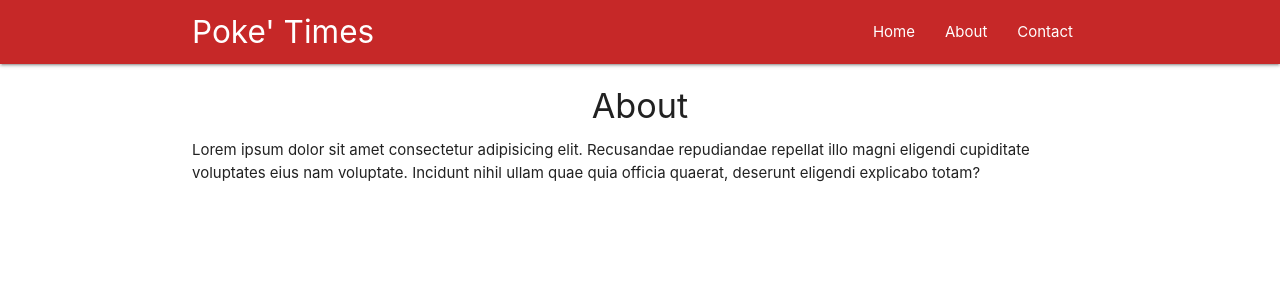
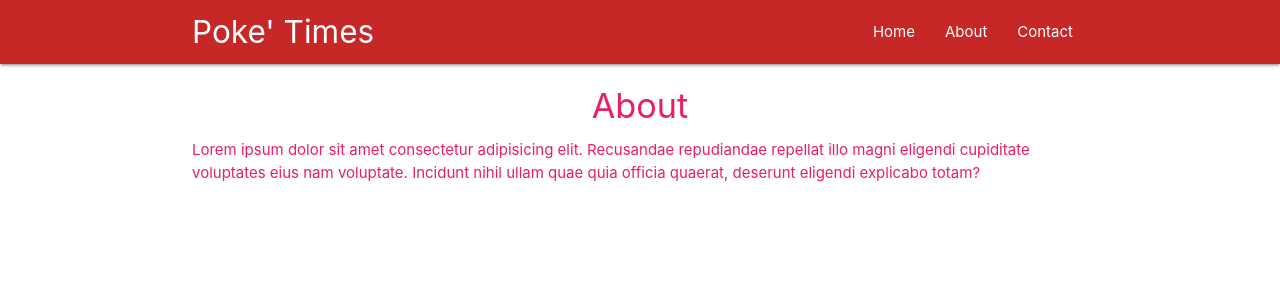
Before and after one commit to atesfay/PokeTimes, a React (Create React App) app: page /about in a window 1280 px wide. Shown: the top 300 px of the page. Built offline with nearby package versions, Linux system fonts and the light colour scheme.

Commit message:
add Higher Order Components to About

```diff
--- a/src/components/About.js
+++ b/src/components/About.js
@@ -1,4 +1,5 @@
 import React from 'react'
+import Rainbow from '../hoc/Rainbow'
 
 const About = () => {
     return (
@@ -11,4 +12,4 @@
     )
 }
 
-export default About
+export default Rainbow(About)
--- /dev/null
+++ b/src/hoc/Rainbow.js
@@ -0,0 +1,17 @@
+import React from 'react'
+
+const Rainbow = (WrappedComponent) => {
+
+    const colours = ['red', 'pink', 'orange', 'blue', 'green', 'yellow'];
+    const randomColour = colours[Math.floor(Math.random() * 5)];
+    const className = randomColour + '-text'
+
+    return (props) => {
+        return (
+            <div className={className}>
+                <WrappedComponent{...props} />
+            </div>
+        )
+    }
+}
+export default Rainbow
```
